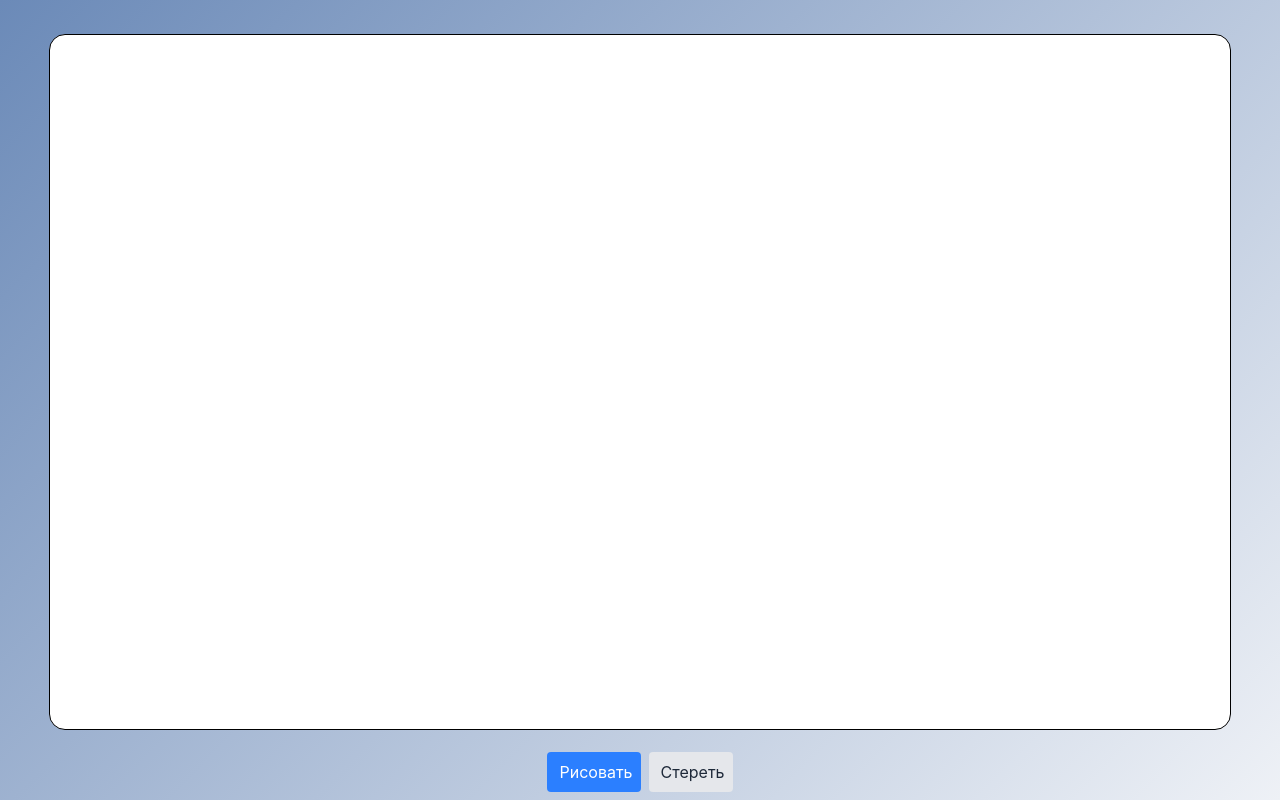
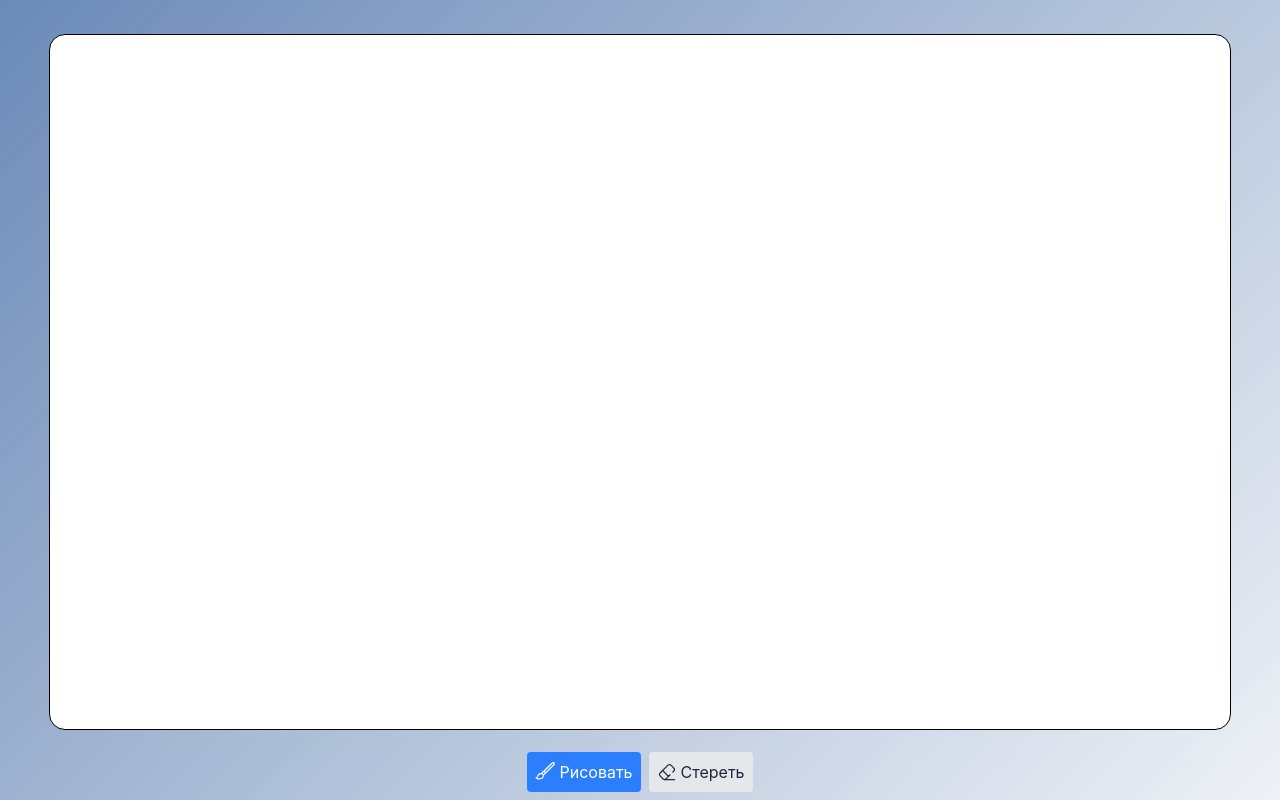
Before and after one commit to Fobiak/canvas, a Vue app: page / in a window 1280 px wide. Built offline with nearby package versions, Linux system fonts and the light colour scheme.

Commit message:
bugfix: фикс бага с неотображением иконок

```diff
--- a/src/features/Canvas/ui/CanvasControls.vue
+++ b/src/features/Canvas/ui/CanvasControls.vue
@@ -12,12 +12,12 @@ const {
 
 <template>
     <div class="flex gap-2">
-        <ComButton class="flex gap-1" @click="setDrawMode">
+        <ComButton class="flex gap-1 items-center" @click="setDrawMode">
             <BrushIcon />
             Рисовать
         </ComButton>
 
-        <ComButton :type="'secondary'" class="flex gap-1" @click="setEraseMode">
+        <ComButton :type="'secondary'" class="flex gap-1 items-center" @click="setEraseMode">
             <EraserIcon />
             Стереть
         </ComButton>
--- a/src/shared/assets/icons/BrushIcon.vue
+++ b/src/shared/assets/icons/BrushIcon.vue
@@ -1,5 +1,5 @@
 <template>
-    <svg viewBox="0 -2 32 32" version="1.1" xmlns="http://www.w3.org/2000/svg"
+    <svg class="w-5 h-5" viewBox="0 0 32 32" version="1.1" xmlns="http://www.w3.org/2000/svg"
         xmlns:xlink="http://www.w3.org/1999/xlink" xmlns:sketch="http://www.bohemiancoding.com/sketch/ns"
         fill="currentColor">
         <g id="SVGRepo_bgCarrier" stroke-width="0"></g>
--- a/src/shared/assets/icons/EraserIcon.vue
+++ b/src/shared/assets/icons/EraserIcon.vue
@@ -1,5 +1,5 @@
 <template>
-    <svg viewBox="0 0 24 24" fill="none" xmlns="http://www.w3.org/2000/svg">
+    <svg class="w-5 h-5" viewBox="0 0 24 24" fill="none" xmlns="http://www.w3.org/2000/svg">
         <g id="SVGRepo_bgCarrier" stroke-width="0"></g>
         <g id="SVGRepo_tracerCarrier" stroke-linecap="round" stroke-linejoin="round"></g>
         <g id="SVGRepo_iconCarrier">
```
